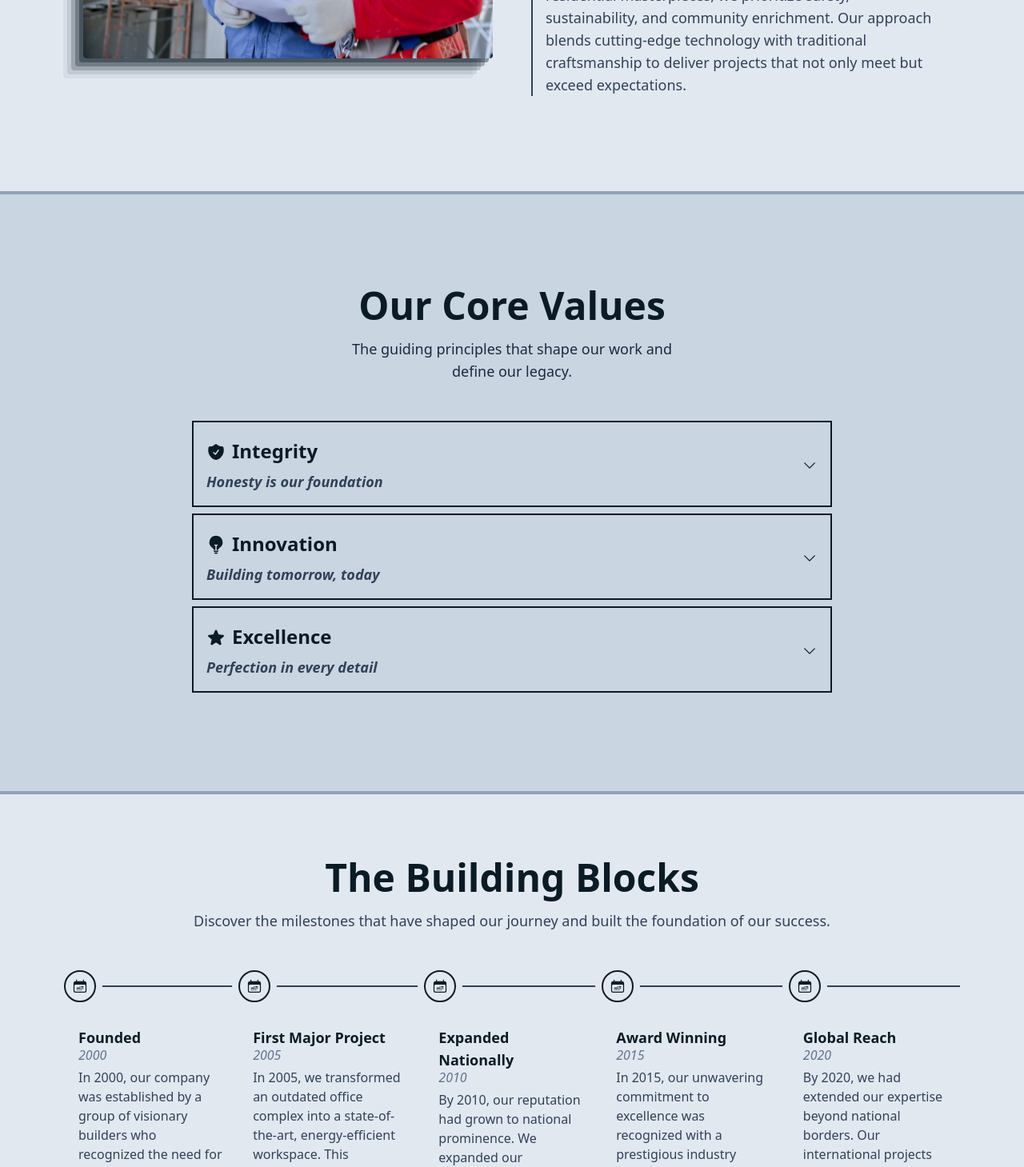
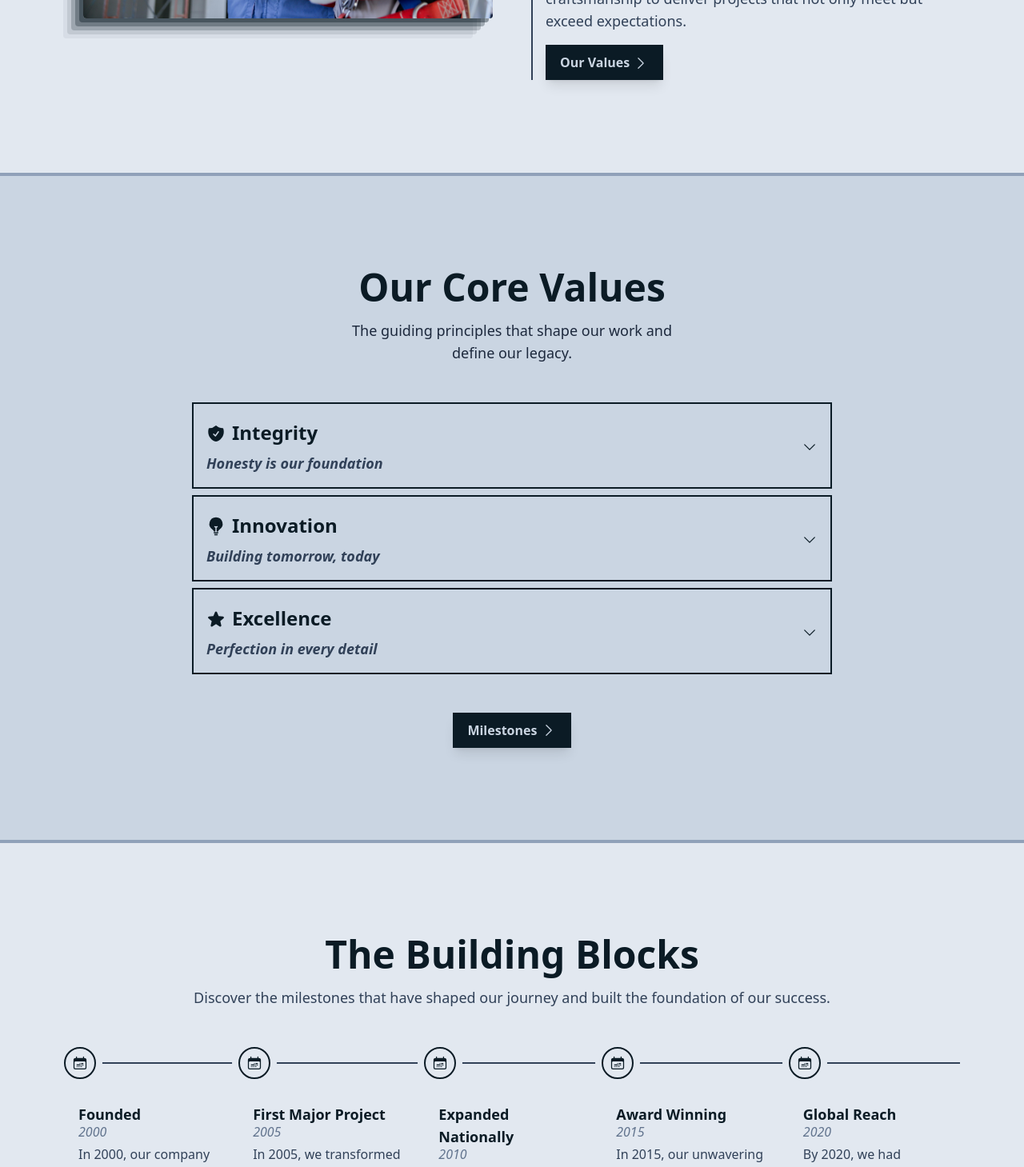
Before and after one commit to brandon-relentnet/cambridgebg, a Nuxt app: page / in a window 1280 px wide. Shown: the part 1330-2789 px from the top of the page at 80% size. Built offline with nearby package versions, Linux system fonts and the light colour scheme.

Commit message:
Created a util library for the auto scroll buttons and added them to the relevant sections.

```diff
--- a/components/Navbar.vue
+++ b/components/Navbar.vue
@@ -25,7 +25,7 @@ const navItems = {
 
 <template>
     <nav class="w-full h-20">
-        <ul class="flex gap-x-4 justify-center items-center fixed top-0 left-0 w-full h-20 text-navy font-bold uppercase bg-slate-300 z-50">
+        <ul class="flex gap-x-4 justify-center items-center fixed top-0 left-0 w-full h-20 text-navy font-bold uppercase bg-slate-200 z-50">
             <li v-for="item in Object.values(navItems)" :key="item.title">
                 <NuxtLink :to="item.link">{{ item.title }}</NuxtLink>
             </li>
--- a/components/sections/CoreValues.vue
+++ b/components/sections/CoreValues.vue
@@ -1,8 +1,9 @@
 <script setup>
 import { vAutoAnimate } from "@formkit/auto-animate";
-import { ChevronDownIcon } from "@heroicons/vue/24/solid";
+import { ChevronDownIcon, ChevronRightIcon } from "@heroicons/vue/24/solid";
 import { ref } from "vue";
 import { coreValues } from "~/data/siteData";
+import { scrollToNextSection } from "~/utils/autoScroll";
 
 const currentCard = ref(null);
 
@@ -12,7 +13,10 @@ function toggleCard(id) {
 </script>
 
 <template>
-    <section id="core-values" class="relative px-8 2xl:px-60 py-section bg-slate-300 border-t-4 border-b-4 border-slate-400">
+  <section
+    id="core-values"
+    class="relative px-8 2xl:px-60 py-section bg-slate-300 border-t-4 border-b-4 border-slate-400"
+  >
     <div class="container mx-auto py-block">
       <div class="w-full md:w-1/3 text-left md:text-center mx-auto mb-12">
         <h2 class="text-5xl font-bold text-navy mb-4">Our Core Values</h2>
@@ -20,7 +24,7 @@ function toggleCard(id) {
           The guiding principles that shape our work and define our legacy.
         </p>
       </div>
-        <ul class="list-style-none m-0 p-0 max-w-200 mx-auto">
+      <ul class="list-style-none m-0 p-0 max-w-200 mx-auto mb-12">
         <li
           class="border-2 border-navy block overflow-hidden mb-2 cursor-pointer"
           v-for="value in coreValues"
@@ -55,6 +59,17 @@ function toggleCard(id) {
           />
         </li>
       </ul>
+      <div class="flex justify-center items-center">
+        <button
+          @click="scrollToNextSection('milestones')"
+          class="bg-navy group text-slate-300 font-semibold px-4 py-2 border-2 border-navy shadow-lg transition duration-200 hover:scale-115 cursor-pointer"
+        >
+          Milestones
+          <ChevronRightIcon
+            class="size-5 -mt-0.5 group-hover:rotate-90 inline-block transition duration-200"
+          />
+        </button>
+      </div>
     </div>
   </section>
 </template>
--- a/components/sections/HomeHero.vue
+++ b/components/sections/HomeHero.vue
@@ -5,6 +5,7 @@ import {
   DocumentCheckIcon,
   ChevronRightIcon,
 } from "@heroicons/vue/24/solid";
+import { scrollToNextSection } from "~/utils/autoScroll";
 
 const { y } = useWindowScroll();
 const imageVisible = ref(false);
@@ -12,13 +13,6 @@ const imageVisible = ref(false);
 function handleImageLoad() {
   imageVisible.value = true;
 }
-
-const scrollToNextSection = () => {
-  const nextSectionEl = document.getElementById(
-    "who-is-cambridge-construction"
-  );
-  nextSectionEl?.scrollIntoView({ behavior: "smooth" });
-};
 
 const parallaxStyle = computed(() => {
   return { transform: `translateY(-${y.value * 0.3}px)` };
@@ -58,7 +52,7 @@ const parallaxStyle = computed(() => {
           />
           <div class="grid grid-cols-2 gap-x-4">
             <button
-              @click="scrollToNextSection"
+              @click="scrollToNextSection('who-is-cambridge-construction')"
               class="bg-navy group text-slate-300 font-semibold px-4 py-2 border-2 border-navy shadow-lg transition duration-200 hover:scale-115 cursor-pointer"
             >
               Learn More
--- a/components/sections/Milestones.vue
+++ b/components/sections/Milestones.vue
@@ -4,8 +4,8 @@ import { milestones } from "~/data/siteData";
 </script>
 
 <template>
-    <section class="relative p-8 md:p-20 py-[6vw]" id="milestones">
-      <div class="container mx-auto">
+    <section class="relative px-8 md:px-20 py-section" id="milestones">
+      <div class="container mx-auto py-block">
         <div class="text-left md:text-center mb-12">
           <h2 class="text-5xl mb-4 font-bold text-navy">The Building Blocks</h2>
           <p class="text-lg text-slate-700">
--- a/components/sections/WhoIsCC.vue
+++ b/components/sections/WhoIsCC.vue
@@ -1,6 +1,11 @@
+<script setup>
+import { scrollToNextSection } from "~/utils/autoScroll";
+import { ChevronRightIcon } from "@heroicons/vue/24/solid";
+</script>
+
 <template>
   <section
-      class="relative mt-15 sm:mt-25 md:mt-10 lg:mt-15 xl:mt-20 2xl:mt-20 3xl:mt-30 4xl:mt-100 p-8 md:p-20 pb-section"
+    class="scroll-m-20 xl:scroll-m-70 relative mt-15 sm:mt-25 md:mt-10 lg:mt-15 xl:mt-20 2xl:mt-20 3xl:mt-30 4xl:mt-100 px-8 md:px-20 pb-section"
     id="who-is-cambridge-construction"
   >
     <div
@@ -25,13 +30,22 @@
             decades of combined experience, our team of experts transforms
             visions into structures that inspire and endure.
           </p>
-            <p class="text-lg text-slate-700">
+          <p class="text-lg text-slate-700 mb-4">
             From modern commercial developments to timeless residential
             masterpieces, we prioritize safety, sustainability, and community
             enrichment. Our approach blends cutting‑edge technology with
-              traditional craftsmanship to deliver projects that not only meet
-              but exceed expectations.
+            traditional craftsmanship to deliver projects that not only meet but
+            exceed expectations.
           </p>
+          <button
+            @click="scrollToNextSection('core-values')"
+            class="bg-navy group text-slate-300 font-semibold px-4 py-2 border-2 border-navy shadow-lg transition duration-200 hover:scale-115 cursor-pointer"
+          >
+            Our Values
+            <ChevronRightIcon
+              class="size-5 -mt-0.5 group-hover:rotate-90 inline-block transition duration-200"
+            />
+          </button>
         </div>
       </div>
     </div>
--- a/pages/projects/index.vue
+++ /dev/null
@@ -1,20 +0,0 @@
-<template>
-  <div>
-    <h1>Projects</h1>
-    <p>Here are some of the projects I've worked on.</p>
-    <div class="grid grid-cols-1 md:grid-cols-2 lg:grid-cols-3 gap-4">
-      <div class="bg-white p-4 shadow-md rounded">
-        <h2 class="text-xl font-bold">Project 1</h2>
-        <p>Details about project 1.</p>
-      </div>
-      <div class="bg-white p-4 shadow-md rounded">
-        <h2 class="text-xl font-bold">Project 2</h2>
-        <p>Details about project 2.</p>
-      </div>
-      <div class="bg-white p-4 shadow-md rounded">
-        <h2 class="text-xl font-bold">Project 3</h2>
-        <p>Details about project 3.</p>
-      </div>
-    </div>
-  </div>
-</template>
--- /dev/null
+++ b/utils/autoScroll.js
@@ -0,0 +1,6 @@
+export function scrollToNextSection(el) {
+    const nextSectionEl = document.getElementById(
+        el
+    );
+    nextSectionEl?.scrollIntoView({ behavior: "smooth" });
+};
```
Also changed, not shown: pages/portfolio/[id]/index.vue (renamed from pages/projects/[id]/index.vue), pages/portfolio/index.vue (renamed from pages/portfolio.vue). Lines whose indentation alone changed are shown as unchanged.
